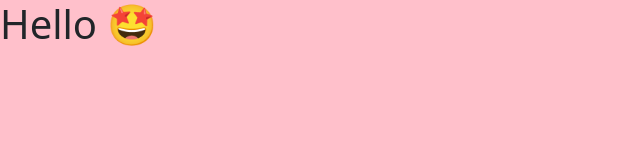
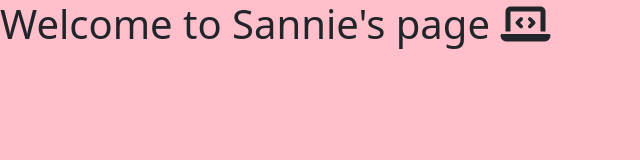
Before and after one commit to sannieisegg/portfolio_project, a plain HTML site: page index.html in a window 1280 px wide. Shown: the whole page, without its empty margins (0-640 px from the left). Drawn offline with nearby package versions, Linux system fonts and the light colour scheme.

Commit message:
imported font awesome

```diff
--- a/index.html
+++ b/index.html
@@ -9,9 +9,12 @@
     <link rel="stylesheet" href="styles/styles.css">
 </head>
 <body>
-    <h1>Hello 🤩</h1>
+    <h1>Welcome to Sannie's page
+        <i class="fa-solid fa-laptop-code"></i>
+    </h1>
     <script src="https://cdn.jsdelivr.net/npm/bootstrap@5.3.3/dist/js/bootstrap.bundle.min.js"
         integrity="sha384-YvpcrYf0tY3lHB60NNkmXc5s9fDVZLESaAA55NDzOxhy9GkcIdslK1eN7N6jIeHz"
         crossorigin="anonymous"></script>
+    <script src="https://kit.fontawesome.com/162e0799f7.js" crossorigin="anonymous"></script>
 </body>
 </html>
```
Also changed, not shown: 1 other file.
